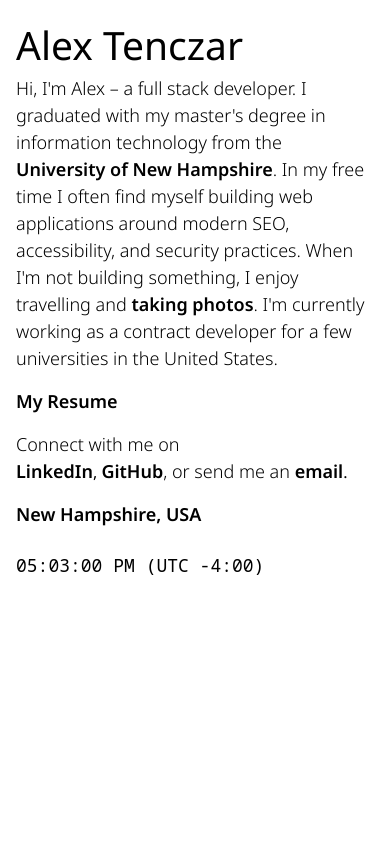
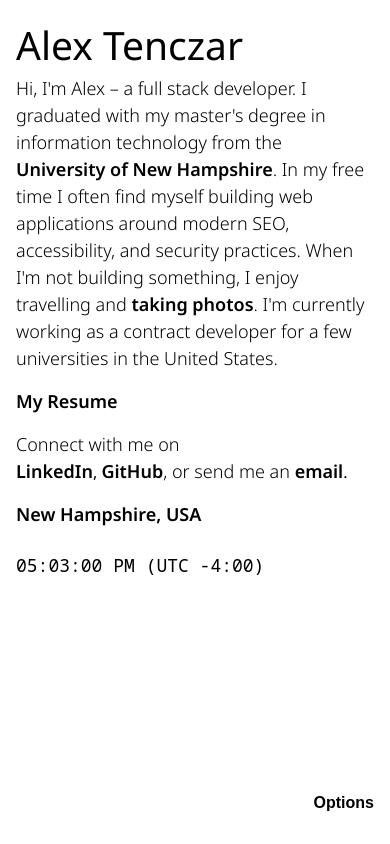
Before and after one commit to alextenczar/alextenczar.com.min, a Next.js app: page / in a window 390 px wide. Built offline with nearby package versions, Linux system fonts and the light colour scheme; no server answers.

Commit message:
Added Options Menu, SCSS

```diff
--- a/package.json
+++ b/package.json
@@ -17,6 +17,7 @@
     "next": "13.5.2",
     "next-sitemap": "^4.2.3",
     "react": "18.2.0",
+    "sass": "^1.69.5",
     "swr": "^2.2.4"
   }
 }
--- a/src/app/api/weather/route.js
+++ b/src/app/api/weather/route.js
@@ -3,7 +3,7 @@
     const lat = searchParams.get('lat')
     const lon = searchParams.get('lon')
     const key = process.env.WEATHER_KEY
-    const res = await fetch(`https://api.openweathermap.org/data/2.5/weather?lat=${lat}&lon=${lon}&units=imperial&appid=${key}`, {
+    const res = await fetch(`https://api.openweathermap.org/data/2.5/weather?lat=${lat}&lon=${lon}&appid=${key}`, {
         headers: {
             'Content-Type': 'application/json',
         },
--- a/src/app/components/Clock.js
+++ b/src/app/components/Clock.js
@@ -3,9 +3,20 @@
 import { useState, useEffect } from 'react';
 import { DateTime } from 'luxon';
 import { Noto_Sans_Mono } from 'next/font/google'
+import { useSearchParams } from 'next/navigation'
 const notoMono = Noto_Sans_Mono({ subsets: ['latin'] })
 
-const Clock = ({ timezone }) => {
+const Clock = ({ timezone, timeFormat }) => {
+    const searchParams = useSearchParams()
+    if (searchParams.get('timeFormat')) {
+        timeFormat = searchParams.get('timeFormat')
+    }
+
+    let format = 'hh'
+    if (timeFormat === '24hr') {
+        format = 'HH'
+    }
+
     const [currentTime, setCurrentTime] = useState(DateTime.local().setZone(timezone));
     const utcOffset = currentTime.offset / 60; // Get the UTC offset in hours
 
@@ -17,10 +28,11 @@
         return () => clearInterval(interval);
     }, [timezone]);
 
-    const formattedTime = currentTime.toFormat('hh:mm:ss a');
+
+    const formattedTime = currentTime.toFormat(`${format}:mm:ss a`);
 
     // Format UTC offset in (UTC +/-HH:MM) format
-    const formattedUtcOffset = utcOffset > 0 ? `+${String(utcOffset).padStart(2, '0')}` : String(utcOffset).padStart(2, '0');
+    const formattedUtcOffset = utcOffset > 0 ? `+ ${String(utcOffset).padStart(2, '0')}` : String(utcOffset).padStart(2, '0');
     const formattedUtcString = `(UTC ${formattedUtcOffset}:00)`;
 
     return (
--- /dev/null
+++ b/src/app/components/Options.js
@@ -0,0 +1,78 @@
+'use client'
+
+import { useState } from 'react';
+import { usePathname, useRouter, useSearchParams } from "next/navigation";
+import { useCallback } from 'react';
+
+const Options = () => {
+    const router = useRouter();
+    const pathname = usePathname();
+
+    const [isHidden, setVisibility] = useState(true);
+
+    const searchParams = useSearchParams()
+
+    const createQueryString = useCallback(
+        (name, value) => {
+            const params = new URLSearchParams(searchParams)
+            params.set(name, value)
+            return params.toString()
+        },
+        [searchParams]
+    )
+
+    const handleClick = () => {
+        setVisibility(!isHidden);
+    };
+
+    let tempUnit = 'f'
+    let timeFormat = '12hr'
+
+    if (searchParams.get('tempUnit')) {
+        tempUnit = searchParams.get('tempUnit')
+    }
+    if (searchParams.get('timeFormat')) {
+        timeFormat = searchParams.get('timeFormat')
+    }
+
+    let fActive = ''
+    let cActive = 'active'
+    let oppTempUnit = ''
+    if (tempUnit === 'f') {
+        fActive = 'active'
+        cActive = ''
+        oppTempUnit = 'c'
+    } else {
+        oppTempUnit = 'f'
+    }
+
+    let twelveActive = ''
+    let twentyFourActive = 'active'
+    let oppTimeFormat = ''
+    if (timeFormat === '12hr') {
+        twelveActive = 'active'
+        twentyFourActive = ''
+        oppTimeFormat = '24hr'
+    } else {
+        oppTimeFormat = '12hr'
+    }
+
+    return (
+        <div className='options-container'>
+
+            <button class='options-button' onClick={handleClick}>
+                Options
+            </button>
+            <div className={`options ${isHidden ? 'hidden' : 'visble'}`}>
+                <button onClick={() => {
+                    router.push(pathname + '?' + createQueryString('timeFormat', oppTimeFormat))
+                }}><span className={`${twelveActive}`}>12hr</span>&nbsp;<span className={`${twentyFourActive}`}>24hr</span></button><br />
+                <button onClick={() => {
+                    router.push(pathname + '?' + createQueryString('tempUnit', oppTempUnit))
+                }}><span className={`${fActive}`}>°F</span>&nbsp;<span className={`${cActive}`}>°C</span></button>
+            </div>
+        </div >
+    );
+};
+
+export default Options;
--- a/src/app/components/Weather.js
+++ b/src/app/components/Weather.js
@@ -3,8 +3,13 @@
 import useSWR from 'swr'
 import { Noto_Sans_Mono } from 'next/font/google'
 const notoMono = Noto_Sans_Mono({ subsets: ['latin'] })
+import { useSearchParams } from 'next/navigation'
 
-export default function Weather({ lat, lon }) {
+export default function Weather({ lat, lon, tempUnit }) {
+    const searchParams = useSearchParams()
+    if (searchParams.get('tempUnit')) {
+        tempUnit = searchParams.get('tempUnit')
+    }
 
     const fetcher = (...args) => fetch(...args).then((res) => res.json())
     let { data, error } = useSWR(`/api/weather?lat=${lat}&lon=${lon}`, fetcher)
@@ -13,6 +18,12 @@
     if (!data) return <span className="loading"></span>
     data = data.response
     let temp = data.main.temp
+
+    if (tempUnit === 'c') {
+        temp = Math.round(temp - 273.15);
+    } else if (tempUnit === 'f') {
+        temp = Math.round(temp * 9 / 5 - 459.67);
+    }
     let desc = data.weather[0].icon
 
     switch (desc) {
@@ -57,7 +68,7 @@
     return (
         <span>
             <span className={notoMono.className}>
-                {Math.round(temp)}</span>&deg;F {desc}
+                {Math.round(temp)}</span>&deg;<span className='temp-unit'>{tempUnit}</span> {desc}
         </span>
     );
 };
--- a/src/app/globals.css
+++ b/src/app/globals.scss
@@ -30,6 +30,10 @@
   background: #fff;
 }
 
+.temp-unit {
+  text-transform: uppercase;
+}
+
 h1 {
   font-weight: 400;
   font-size: 3.5rem;
@@ -48,6 +52,63 @@
   content: "\002E""\002E""\002E""\002E""\002E"; /* ascii code for the ellipsis character */
   width: 0px;
 
+}
+
+.options-container {
+  display: flex;
+  align-items: flex-end;
+  flex-direction: column;
+}
+
+.options.hidden {
+  display: none;
+}
+
+.options-button {
+  order: 2;
+}
+
+.options {
+  order: 1;
+}
+
+.options button:first-child {
+  margin-bottom: 1rem;
+}
+
+.options {
+  background: rgb(255, 255, 255, .5);
+  backdrop-filter: blur(10px);
+  padding: 1rem;
+  border-radius: 6px;
+  outline: 1px solid rgb(0, 0, 0, .125);
+}
+
+.options button span {
+  text-decoration: underline;
+}
+
+.options button span:not(.active) {
+  color: rgb(0, 0, 0, .5);
+  text-decoration: none;
+}
+
+.options button span.active {
+  text-decoration: none;
+}
+
+footer {
+  text-align: right;
+  position: fixed;
+  bottom: 0;
+  right: 0;
+}
+
+button {
+  font-weight: 700;
+  font-size: 1rem;
+  background: transparent;
+  border: none;
 }
 
 @media (max-width: 500px) {
@@ -82,6 +143,17 @@
   a:hover {
     text-decoration: underline;
   }
+  button:hover {
+    cursor: pointer;
+    text-decoration: underline;
+  }
+  .options button:hover {
+    text-decoration: none;
+    span:not(.active) {
+      text-decoration: underline;
+    }
+  }
+
 }
 
 @keyframes ellipsis {
--- a/src/app/layout.js
+++ b/src/app/layout.js
@@ -1,4 +1,4 @@
-import './globals.css'
+import './globals.scss'
 import { Noto_Sans } from 'next/font/google'
 import { Analytics } from '@vercel/analytics/react';
 
--- a/src/app/page.js
+++ b/src/app/page.js
@@ -1,4 +1,5 @@
 import Weather from './components/Weather';
+import Options from './components/Options';
 import styles from './page.module.css'
 import dynamic from 'next/dynamic';
 const Clock = dynamic(() => import('./components/Clock'), { ssr: false });
@@ -32,8 +33,12 @@
       </div>
 
       <span><a target="_blank" rel="noopener noreferrer" className='local' href={`https://www.google.com/maps/search/${encodedLocal}`} style={{ display: 'inline-block' }}>{local}</a></span>
-      <br></br><Weather lat='43.127' lon='-71.709' />
-      <br></br><Clock timezone="America/New_York" />
+      <br></br><Weather lat='43.127' lon='-71.709' tempUnit='c' />
+      <br></br><Clock timezone="America/New_York" timeFormat='12hr' />
+
+      <footer className={styles.footer}>
+        <Options />
+      </footer>
     </main >
   )
 }
--- a/src/app/page.module.css
+++ b/src/app/page.module.css
@@ -1,6 +1,10 @@
 .main {
   padding: 2rem 3rem 1rem 3rem;
   max-width: 1000px;
+}
+
+.footer {
+  padding: 2rem 3rem 1rem 3rem;
 }
 
 .inline {display: inline-block;}
@@ -11,6 +15,10 @@
     padding: 1rem;
   }
 
+  .footer {
+    padding: 1rem;
+  }
+
   .content {
     padding: 4rem;
   }
```
Also changed, not shown: 2 other files (tests, documents, lock files or other folders).
